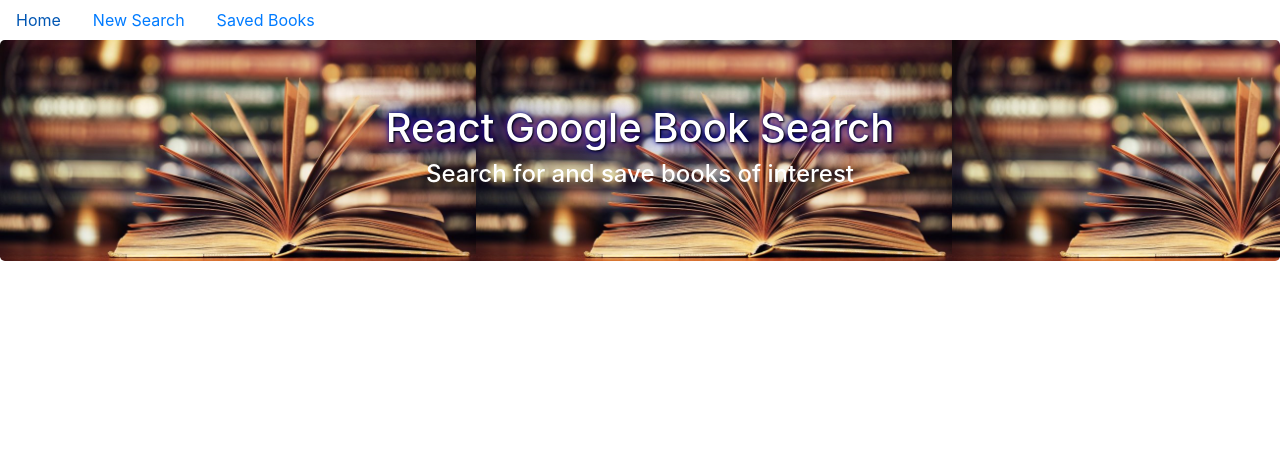
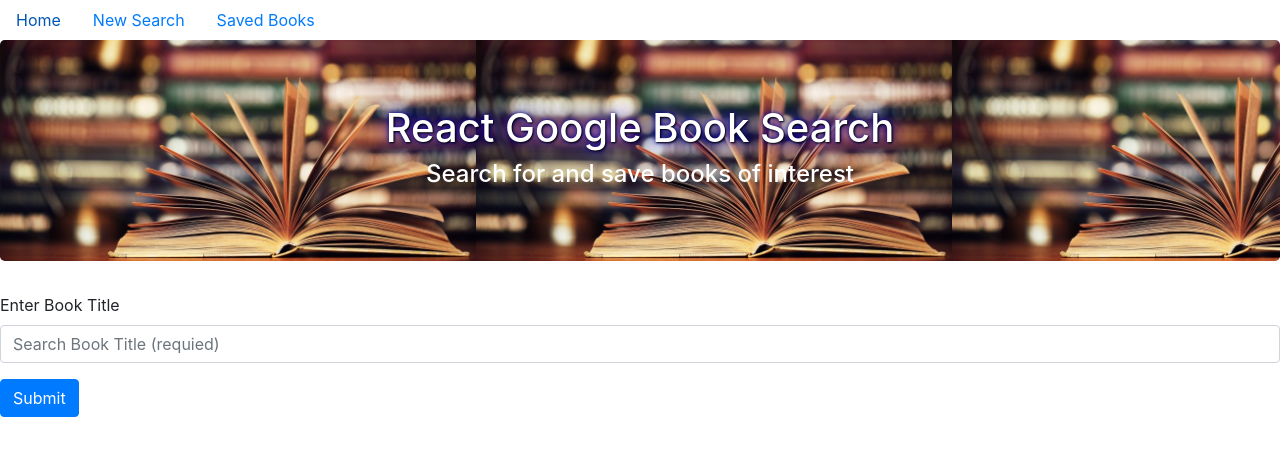
Before and after one commit to redbubble-ash/Google_Books_React, a React (Create React App) app: page / in a window 1280 px wide. Shown: the top 456 px of the page. Built offline with nearby package versions, Linux system fonts and the light colour scheme.

Commit message:
added search bar

```diff
--- /dev/null
+++ b/src/components/SearchForm/index.js
@@ -0,0 +1,22 @@
+import React from "react";
+import Form from 'react-bootstrap/Form';
+import Button from 'react-bootstrap/Button';
+
+
+function SearchForm(){
+    return(
+        <div>
+            <Form>
+            <Form.Group controlId="formBasicEmail">
+                <Form.Label>Enter Book Title</Form.Label>
+                <Form.Control type="text" placeholder="Search Book Title (requied)" />
+            </Form.Group>
+            <Button variant="primary" type="submit">
+                Submit
+            </Button>
+            </Form>
+        </div>
+    )
+}
+
+export default SearchForm;
--- a/src/pages/Books.js
+++ b/src/pages/Books.js
@@ -1,11 +1,16 @@
 import React, { Component } from "react";
 import Header from "../components/Header";
+import SearchForm from "../components/SearchForm";
+
 
 class Books extends Component {
 
     render(){
         return(
+            <div>
             <Header/>
+            <SearchForm/>
+            </div>
         )
     }
 
```
